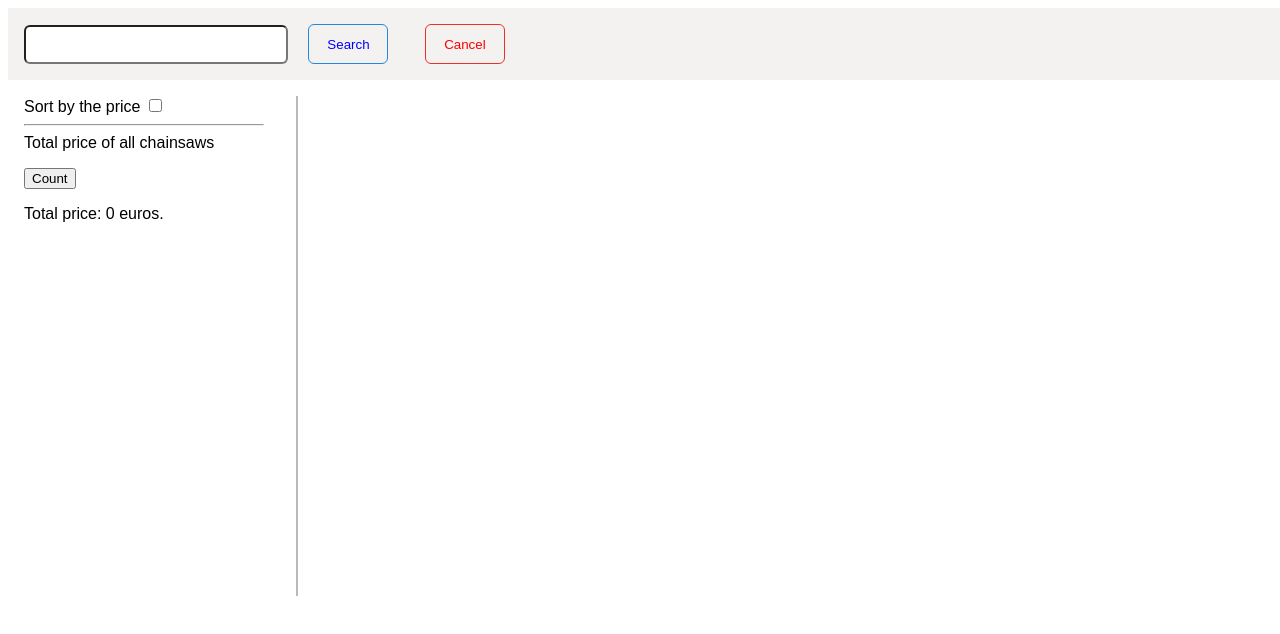
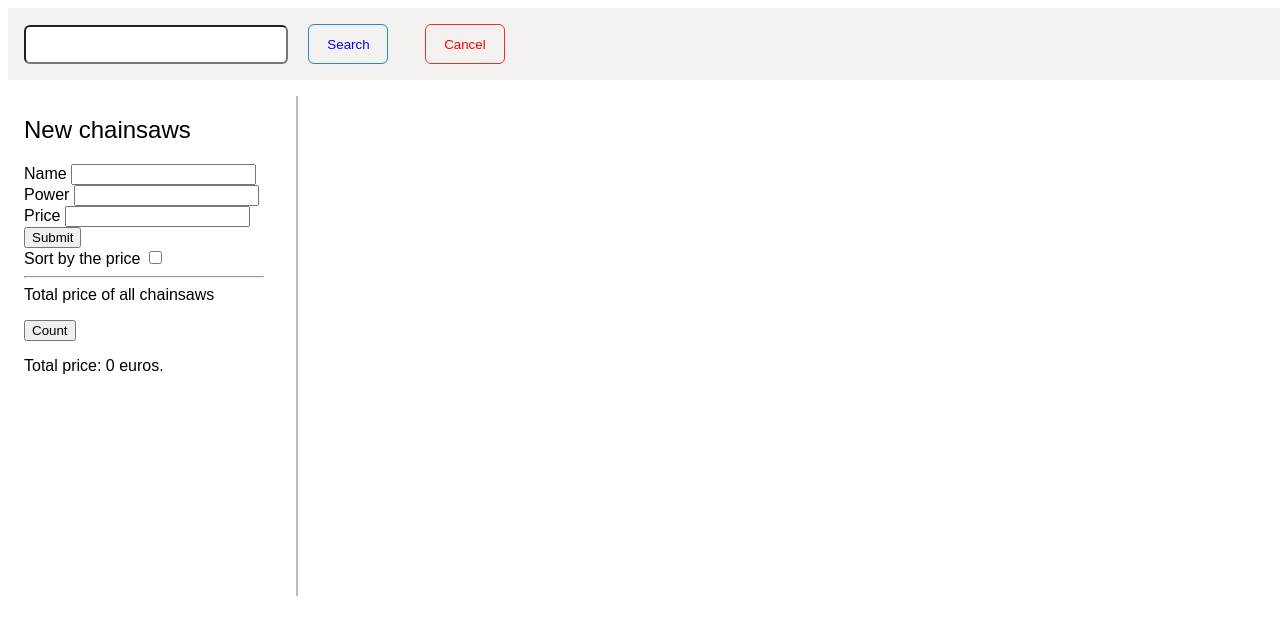
Before and after one commit to V-Mary/WebPrograming, a website: page index.html in a window 1280 px wide. Drawn offline with Linux system fonts and the light colour scheme.

Commit message:
Update index.html

```diff
--- a/index.html
+++ b/index.html
@@ -26,6 +26,26 @@
 
     <div class="content">
         <aside class="aside">
+
+            <form id="add_form">
+                <h2>New chainsaws</h2>
+                <div class="item_form">
+                    <label for="name_input" class="form_label">Name</label>
+                    <input type="text" class="form_control" id="name_input" required>
+                </div>
+                <div class="item_form">
+                    <label for="power_input" class="form_label">Power</label>
+                    <input type="number" class="form_control" id="power_input">
+                </div>
+                <div class="item_form">
+                    <label for="price_input" class="form_label">Price</label>
+                    <input type="number" class="form_control" id="price_input">
+                </div>
+                <button id="submit_button" type="submit" class="btn btn-primary">
+                    Submit
+                </button>
+            </form>
+
             <div class="sort">
                 Sort by the price
                 <input type="checkbox" id="sort__checkbox">
@@ -50,6 +70,6 @@
         </div>
     </div>
 
-    <script src="./js/script.js"></script>
+    <script type="module" src="./js/script.js"></script>
 </body>
 </html>
```
